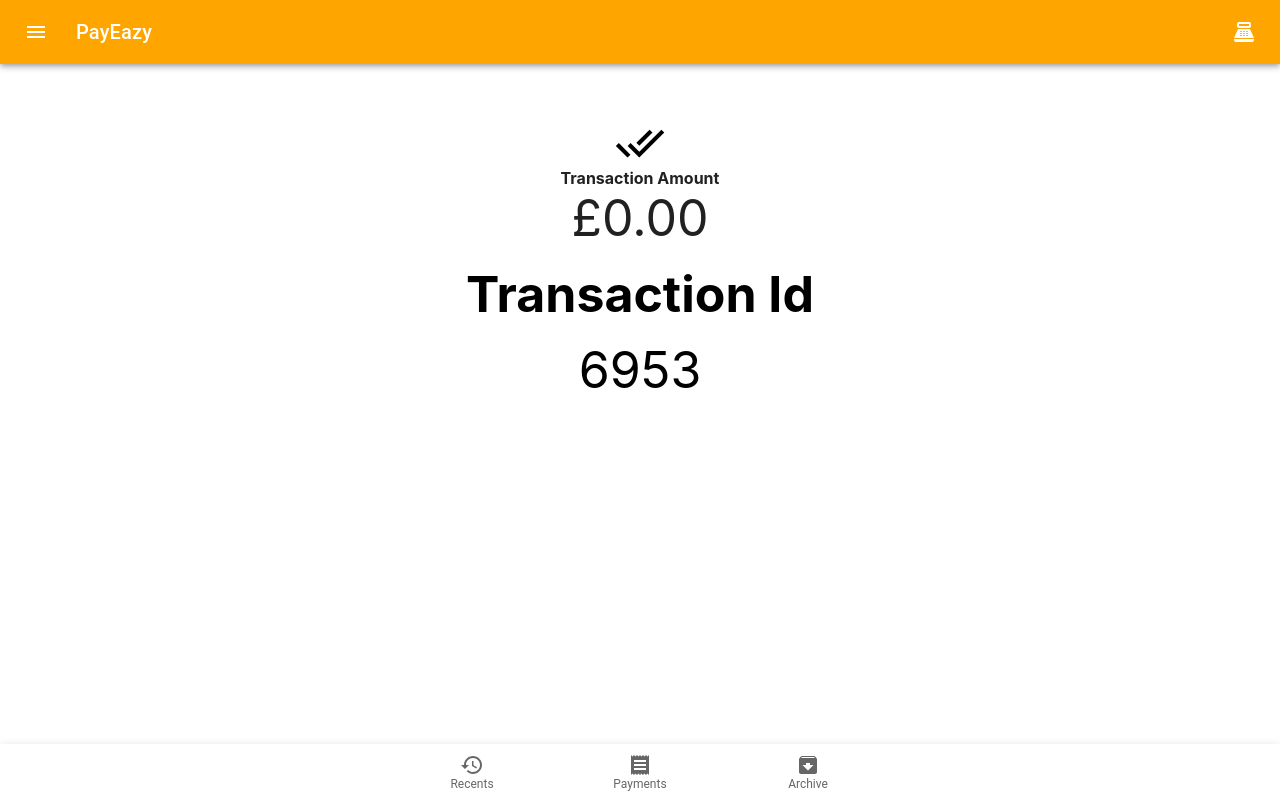
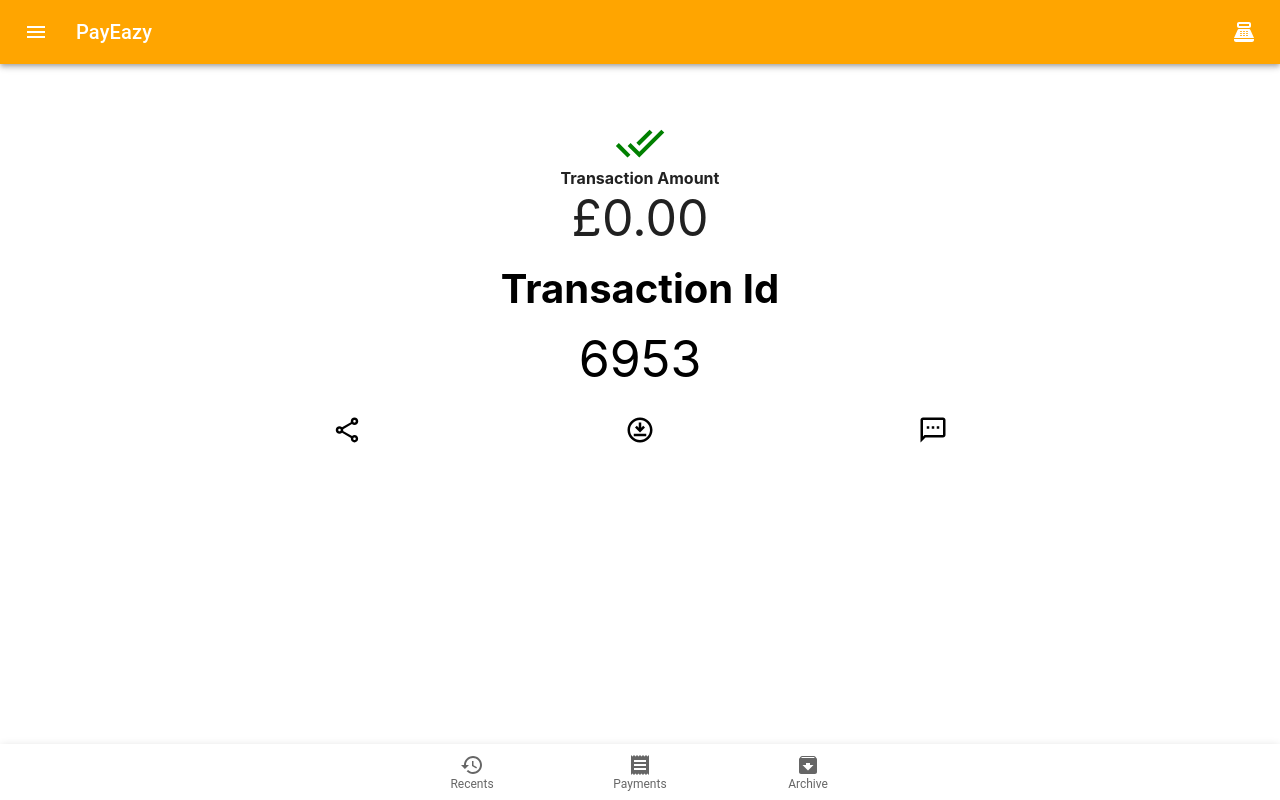
Before and after one commit to krishna63/payZappForTide, a React (Create React App) app in the folder payzapp/: page /success in a window 1280 px wide. Built offline with nearby package versions, Linux system fonts and the light colour scheme.

Commit message:
feat: updated transaction message

```diff
--- a/payzapp/src/TransactionSucesses.jsx
+++ b/payzapp/src/TransactionSucesses.jsx
@@ -4,8 +4,12 @@ import {
   import React from "react";
   import TransactionAmount from "./TransactionAmount";
   import DoneOutlined from "@mui/icons-material/DoneAllOutlined"
+  import ShareOutlinedIcon from '@mui/icons-material/ShareOutlined';
+  import DownloadForOfflineOutlinedIcon from '@mui/icons-material/DownloadForOfflineOutlined';
+  import SmsOutlinedIcon from '@mui/icons-material/SmsOutlined';
 
   function TransactionSucess() {
+    const iconSize = { width: '30px', height:'30px' }
     return (
       <Box sx={{
         display: "flex",
@@ -13,15 +17,23 @@ import {
         alignItems: "center",
         padding: "54px"
       }}>
-        <DoneOutlined sx={{ width: '50px', height:'50px', margin: 'auto' }} />
+        <DoneOutlined sx={{ width: '50px', height:'50px', margin: 'auto', color: 'green' }} />
         <TransactionAmount />
-        <b style={{fontSize: 50, marginTop: '16px'}}>Transaction Id</b>
+        <b style={{fontSize: 40, marginTop: '16px'}}>Transaction Id</b>
         <p style={{
             fontSize: 50,
             margin: "16px"
         }}>
         {parseInt(Math.random()*10000, 10)}
         </p>
+        <div style={{display: 'flex', 'justifyContent': 'space-around',
+          margin: '10px',
+        width: '75%'}}>
+          <ShareOutlinedIcon sx={{...iconSize}} />
+          <DownloadForOfflineOutlinedIcon sx={{...iconSize}} />
+          <SmsOutlinedIcon sx={{...iconSize}} />
+
+        </div>
       </Box>
     );
   }
```
